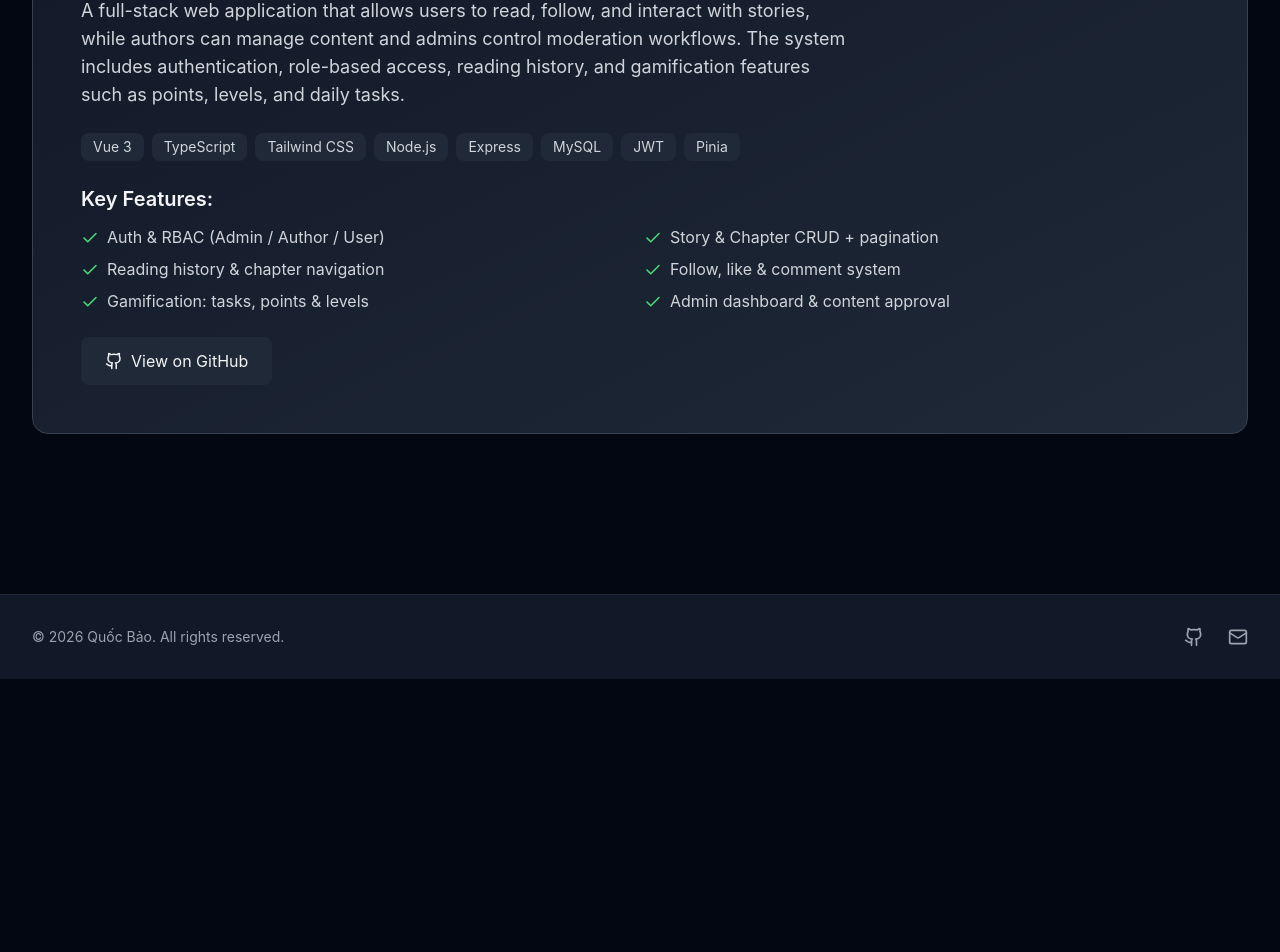
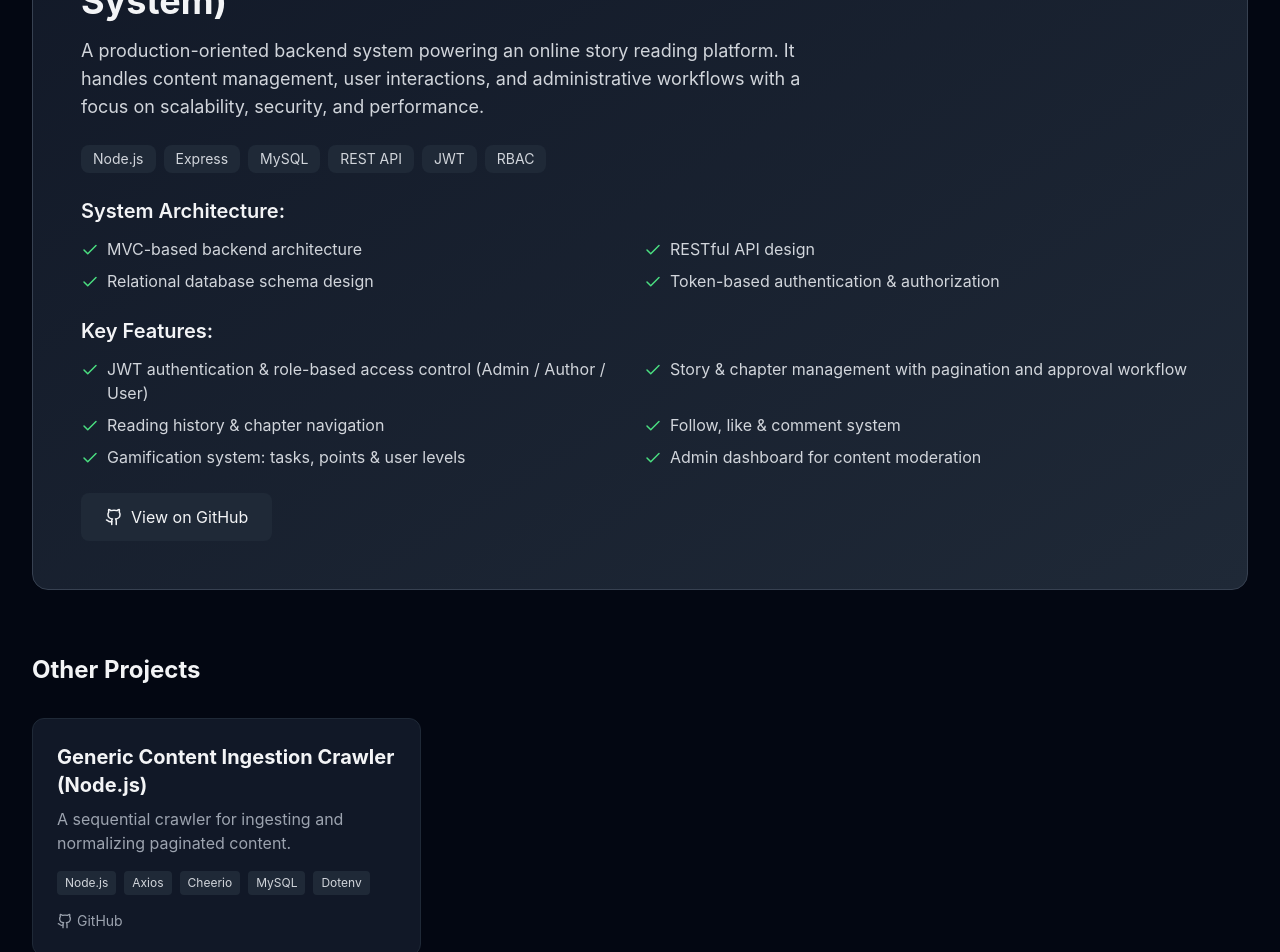
Before and after one commit to quocbao201104/portfolio-website, a Vue app: page /projects in a window 1280 px wide. Shown: the part 380-1332 px from the top of the page. Before the commit the page ends 1059 px from the top, so only its background shows below. Built offline with nearby package versions, Linux system fonts and the light colour scheme.

Commit message:
Update projects data and styles

```diff
--- a/src/data/contact.ts
+++ b/src/data/contact.ts
@@ -11,11 +11,11 @@ export const socialLinks: SocialLink[] = [
 //     url: 'https://www.linkedin.com/in/baodev1/',
 //     icon: 'linkedin'
 //   },
-  {
-    name: 'Email',
-    url: 'mailto:quocbao201104@gmail.com',
-    icon: 'mail'
-  },
+  // {
+  //   name: 'Email',
+  //   url: 'mailto:quocbao201104@gmail.com',
+  //   icon: 'mail'
+  // },
 //   {
 //     name: 'Twitter',
 //     url: 'https://twitter.com/yourusername',
--- a/src/data/experience.ts
+++ b/src/data/experience.ts
@@ -3,18 +3,18 @@ import type { Experience } from '@/types'
 export const experiences: Experience[] = [
   {
     id: '1',
-    title: 'Full-stack Developer',
+    title: 'Backend Developer',
     company: 'Personal Project – TruyenVietHay',
     location: 'Remote',
     startDate: '2024-06',
     endDate: 'Present',
     type: 'work',
     description: [
-      'Developed a fullstack web application for online story reading using Vue 3 and Node.js',
+      'Architected and developed a robust backend system for online story reading using Node.js',
       'Designed and implemented RESTful APIs with Express and MySQL',
       'Implemented JWT authentication with role-based access (Admin / Author / User)',
-      'Built CRUD features with pagination for stories, chapters, comments, and users',
-      'Integrated reading features such as follow, like, reading history, and chapter navigation'
+      'Built scalable CRUD features with pagination for stories, chapters, comments, and users',
+      'Optimized database queries and API performance for reading features'
     ]
   },
   // {
@@ -44,7 +44,7 @@ export const experiences: Experience[] = [
       'Major in Information Technology',
       'Focused on web development, databases, and software engineering',
       'Self-studied backend development with Node.js and real-world projects',
-      'Built multiple personal projects to practice fullstack development'
+      'Built multiple personal projects to practice backend development'
     ]
   }
 ]
--- a/src/data/projects.ts
+++ b/src/data/projects.ts
@@ -3,32 +3,68 @@ import type { Project } from '@/types'
 export const projects: Project[] = [
   {
   id: '1',
-    name: 'TruyenVietHay – Online Story Reading Platform',
-    description: 'Full-stack web platform for reading and managing online stories',
+  name: 'TruyenVietHay – Online Story Reading Platform (Backend System)',
+  description: 'Scalable backend system for an online story reading platform',
   longDescription:
-      'A full-stack web application that allows users to read, follow, and interact with stories, while authors can manage content and admins control moderation workflows. The system includes authentication, role-based access, reading history, and gamification features such as points, levels, and daily tasks.',
+    'A production-oriented backend system powering an online story reading platform. It handles content management, user interactions, and administrative workflows with a focus on scalability, security, and performance.',
   techStack: [
-      'Vue 3',
-      'TypeScript',
-      'Tailwind CSS',
     'Node.js',
     'Express',
     'MySQL',
+    'REST API',
     'JWT',
-      'Pinia'
+    'RBAC',
+    // 'PM2',
+    // 'Nginx'
+  ],
+  architecture: [
+    'MVC-based backend architecture',
+    'RESTful API design',
+    'Relational database schema design',
+    'Token-based authentication & authorization'
   ],
   features: [
-      'Auth & RBAC (Admin / Author / User)',
-      'Story & Chapter CRUD + pagination',
+    'JWT authentication & role-based access control (Admin / Author / User)',
+    'Story & chapter management with pagination and approval workflow',
     'Reading history & chapter navigation',
     'Follow, like & comment system',
-      'Gamification: tasks, points & levels',
-      'Admin dashboard & content approval'
+    'Gamification system: tasks, points & user levels',
+    'Admin dashboard for content moderation'
   ],
-    // liveUrl: '', // Add when deployed
   githubUrl: 'https://github.com/quocbao201104/TruyenVietHay',
   featured: true
+  },
+
+  {
+  id: '2',
+  name: 'Generic Content Ingestion Crawler (Node.js)',
+  description: 'A sequential crawler for ingesting and normalizing paginated content.',
+  longDescription:
+    'A backend engineering portfolio project demonstrating a complete content ingestion pipeline built with Node.js. \
+The system is designed to sequentially traverse paginated content sources, normalize unstructured HTML into clean text data, \
+and persist it into a relational database. The focus of the project is on architecture, data processing reliability, \
+and safe automation patterns rather than large-scale scraping.',
+  techStack: [
+    'Node.js',
+    'Axios',
+    'Cheerio',
+    'MySQL',
+    'Dotenv'
+  ],
+  architecture: [
+    'Crawler layer for controlled HTTP fetching',
+    'Parser layer for structured HTML normalization',
+    'DAO / Model layer for database persistence'
+  ],
+  features: [
+    'Sequential crawling with configurable delay',
+    'Duplicate detection via slug-based checks',
+    'Robust HTML-to-text normalization',
+    'Modular and extensible architecture'
+  ],
+  githubUrl: 'https://github.com/quocbao201104/nodejs-content-crawler',
 }
+
 ]
 
   // {
--- a/src/data/skills.ts
+++ b/src/data/skills.ts
@@ -2,14 +2,14 @@ import type { Skill } from '@/types'
 
 export const skills: Skill[] = [
   // Frontend
-  { name: 'Vue.js', level: 'advanced', category: 'frontend' },
-  { name: 'TypeScript', level: 'advanced', category: 'frontend' },
-//   { name: 'React', level: 'advanced', category: 'frontend' },
-  { name: 'JavaScript', level: 'advanced', category: 'frontend' },
-  { name: 'HTML5', level: 'advanced', category: 'frontend' },
-  { name: 'CSS3', level: 'advanced', category: 'frontend' },
-  { name: 'TailwindCSS', level: 'advanced', category: 'frontend' },
-//   { name: 'Sass/SCSS', level: 'advanced', category: 'frontend' },
+  // { name: 'Vue.js', level: 'advanced', category: 'frontend' },
+  // { name: 'TypeScript', level: 'advanced', category: 'frontend' },
+  // { name: 'React', level: 'advanced', category: 'frontend' },
+  // { name: 'JavaScript', level: 'advanced', category: 'frontend' },
+  // { name: 'HTML5', level: 'advanced', category: 'frontend' },
+  // { name: 'CSS3', level: 'advanced', category: 'frontend' },
+  // { name: 'TailwindCSS', level: 'advanced', category: 'frontend' },
+  // { name: 'Sass/SCSS', level: 'advanced', category: 'frontend' },
 
   // Backend
   { name: 'Node.js', level: 'expert', category: 'backend' },
@@ -17,6 +17,10 @@ export const skills: Skill[] = [
 //   { name: 'Python', level: 'intermediate', category: 'backend' },
   { name: 'REST APIs', level: 'expert', category: 'backend' },
 //   { name: 'GraphQL', level: 'intermediate', category: 'backend' },
+  { name: 'JWT Authentication', level: 'advanced', category: 'backend' },
+{ name: 'RBAC / Authorization', level: 'advanced', category: 'backend' },
+{ name: 'MVC Architecture', level: 'advanced', category: 'backend' },
+{ name: 'Web Crawling (Cheerio)', level: 'advanced', category: 'backend' },
 
   // Database
 //   { name: 'MongoDB', level: 'advanced', category: 'database' },
@@ -26,10 +30,11 @@ export const skills: Skill[] = [
 
   // Tools
   { name: 'Git', level: 'advanced', category: 'tools' },
+  { name: 'Postman', level: 'advanced', category: 'tools' },
 //   { name: 'Docker', level: 'intermediate', category: 'tools' },
 //   { name: 'AWS', level: 'intermediate', category: 'tools' },
-  { name: 'Vite', level: 'advanced', category: 'tools' },
+  // { name: 'Vite', level: 'advanced', category: 'tools' },
 //   { name: 'Webpack', level: 'intermediate', category: 'tools' },
 //   { name: 'Jest', level: 'intermediate', category: 'tools' },
-  { name: 'CI/CD', level: 'intermediate', category: 'tools' }
+  // { name: 'CI/CD', level: 'intermediate', category: 'tools' }
 ]
--- a/src/types/index.ts
+++ b/src/types/index.ts
@@ -9,6 +9,7 @@ export interface Project {
   githubUrl?: string
   image?: string
   featured?: boolean
+  architecture?: string[]
 }
 
 export interface Skill {
--- a/src/views/About.vue
+++ b/src/views/About.vue
@@ -7,15 +7,15 @@
         <div class="grid md:grid-cols-2 gap-12 items-center mb-12">
           <div class="space-y-6">
             <p class="text-lg text-gray-300 leading-relaxed">
-              I'm a passionate full-stack developer with a love for creating beautiful,
-              functional web applications. My journey in software development started
+              I'm a passionate backend developer with a love for building robust,
+              scalable server-side applications. My journey in software engineering started
               during my university years, and I've been continuously learning and growing ever since.
             </p>
             <p class="text-lg text-gray-300 leading-relaxed">
-              I specialize in modern JavaScript frameworks, particularly Vue.js and React,
+              I specialize in scalable server-side systems, particularly Node.js and distributed architecture,
               and I'm always exploring new technologies and best practices. I believe in
-              writing clean, maintainable code and building applications that provide
-              exceptional user experiences.
+              writing clean, efficient code and building APIs that provide
+              exceptional performance and reliability.
             </p>
             <p class="text-lg text-gray-300 leading-relaxed">
               When I'm not coding, you can find me contributing to open-source projects,
@@ -44,7 +44,7 @@
                 <Code class="text-primary-400 mt-1" :size="20" />
                 <div>
                   <div class="text-gray-100 font-medium">Focus</div>
-                  <div class="text-gray-400">Full-stack Web Development</div>
+                  <div class="text-gray-400">Backend System Architecture</div>
                 </div>
               </li>
               <li class="flex items-start space-x-3">
--- a/src/views/Projects.vue
+++ b/src/views/Projects.vue
@@ -29,6 +29,21 @@
               {{ tech }}
             </span>
           </div>
+
+          <div v-if="featuredProject.architecture" class="mb-6">
+            <h3 class="text-xl font-semibold text-gray-100 mb-3">System Architecture:</h3>
+            <ul class="grid md:grid-cols-2 gap-2">
+              <li
+                v-for="arch in featuredProject.architecture"
+                :key="arch"
+                class="flex items-start space-x-2 text-gray-300"
+              >
+                <Check class="text-primary-400 mt-1 flex-shrink-0" :size="18" />
+                <span>{{ arch }}</span>
+              </li>
+            </ul>
+          </div>
+
           <div class="mb-6">
             <h3 class="text-xl font-semibold text-gray-100 mb-3">Key Features:</h3>
             <ul class="grid md:grid-cols-2 gap-2">
--- a/src/views/Skills.vue
+++ b/src/views/Skills.vue
@@ -33,7 +33,7 @@ import { skills } from '@/data/skills'
 import type { Skill } from '@/types'
 
 const skillCategories = [
-  { name: 'Frontend', key: 'frontend', icon: Code },
+  // { name: 'Frontend', key: 'frontend', icon: Code },
   { name: 'Backend', key: 'backend', icon: Server },
   { name: 'Database', key: 'database', icon: Database },
   { name: 'Tools & Others', key: 'tools', icon: Wrench }
```
Also changed, not shown: src/views/Home.vue (+10 -8 lines). Lines whose indentation alone changed are shown as unchanged.
